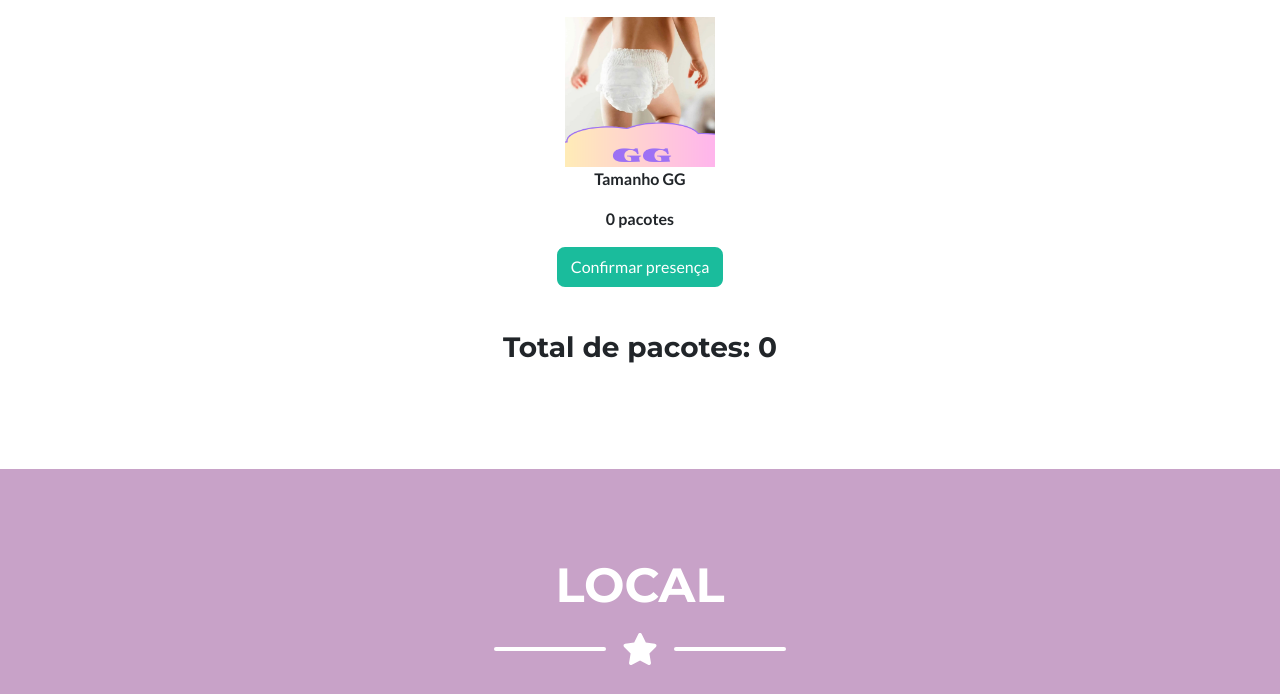
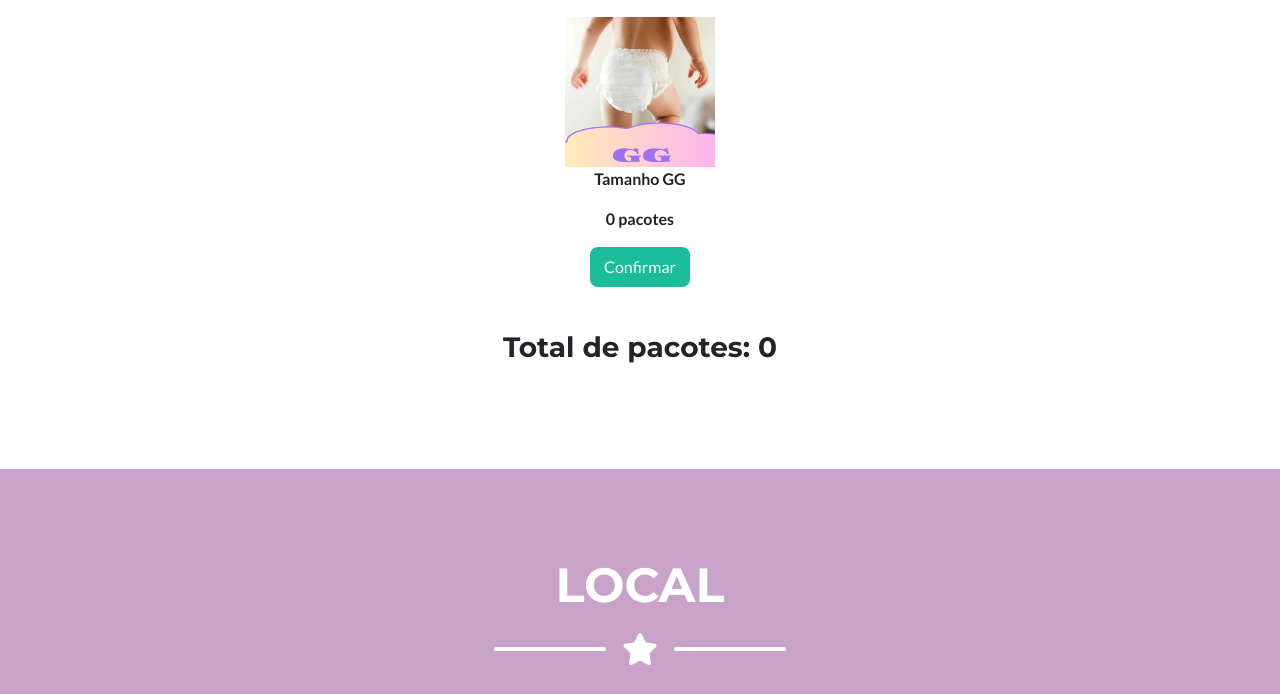
Before and after one commit to felipedfm/chaDaIsis, a plain HTML site: page index.html in a window 1280 px wide. Shown: the part 2005-2699 px from the top of the page. Drawn offline with nearby package versions, Linux system fonts and the light colour scheme; no server answers.

Commit message:
Add files via upload

```diff
--- a/index.html
+++ b/index.html
@@ -208,7 +208,7 @@
                         <div class="size-description">
                             <p>Tamanho GG</p>
                             <p id="counter-gg">0 pacotes</p>
-                            <button class="btn btn-primary" onclick="confirmDiaper('GG')">Confirmar presença</button>
+                            <button class="btn btn-primary" onclick="confirmDiaper('GG')">Confirmar</button>
                         </div>
                     </div>
                 </div>
```
